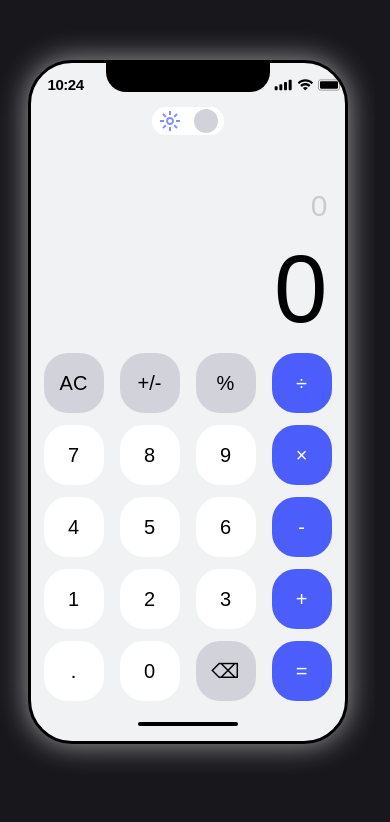
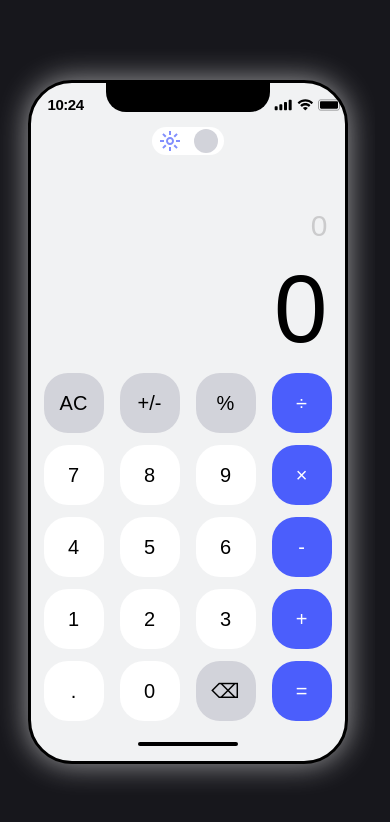
Before and after one commit to SergioMartinov31/Calculator-App, a website built with Vite: page index.html in a window 390 px wide. Built offline with nearby package versions, Linux system fonts and the light colour scheme; files whose address does not match are found by name.

Commit message:
Add mobile  adaptiv

```diff
--- a/index.html
+++ b/index.html
@@ -3,7 +3,8 @@
   <head>
     <meta charset="UTF-8" />
     <link rel="icon" type="image/svg+xml" href="/vite.svg" />
-    <meta name="viewport" content="width=device-width, initial-scale=1.0" />
+    <meta name="viewport" content="width=device-width, initial-scale=1.0, maximum-scale=1.0, user-scalable=no">
+
 
     <title>Calculator</title>
   </head>
--- a/src/styles/_globals.scss
+++ b/src/styles/_globals.scss
@@ -41,9 +41,14 @@ body {
   color: var(--text);
   background-color: var(--background);
 
+  display: flex;
+  align-items: center;
+  justify-content: center;
+
 
   transition: background-color 0.4s ease, color 0.7s ease;
 }
+
 
 
 /* Тёмная тема */
@@ -56,3 +61,12 @@ body.dark {
   --button-low: var(--dark-button-low-emphasis);
   --general-color: var(--general-white);
 }
+
+
+
+html, body {
+  margin: 0;
+  padding: 0;
+  height: 100%;
+  overflow: hidden; // отключает скролл
+}
--- a/src/styles/components/_phone.scss
+++ b/src/styles/components/_phone.scss
@@ -8,8 +8,8 @@ body.dark .phone-header__icon-dark{
 
 .phone{
   width: 375px;
+  margin: 0;
 
-  margin: 120px auto;
 
   background: var(--background-phone);
   border-radius: 44px;
```
